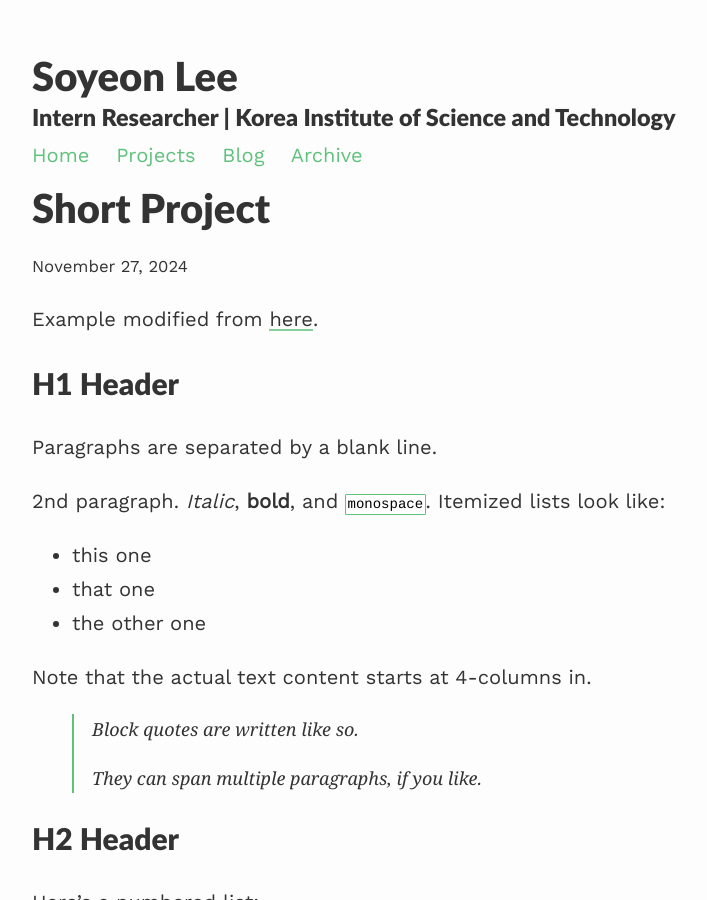
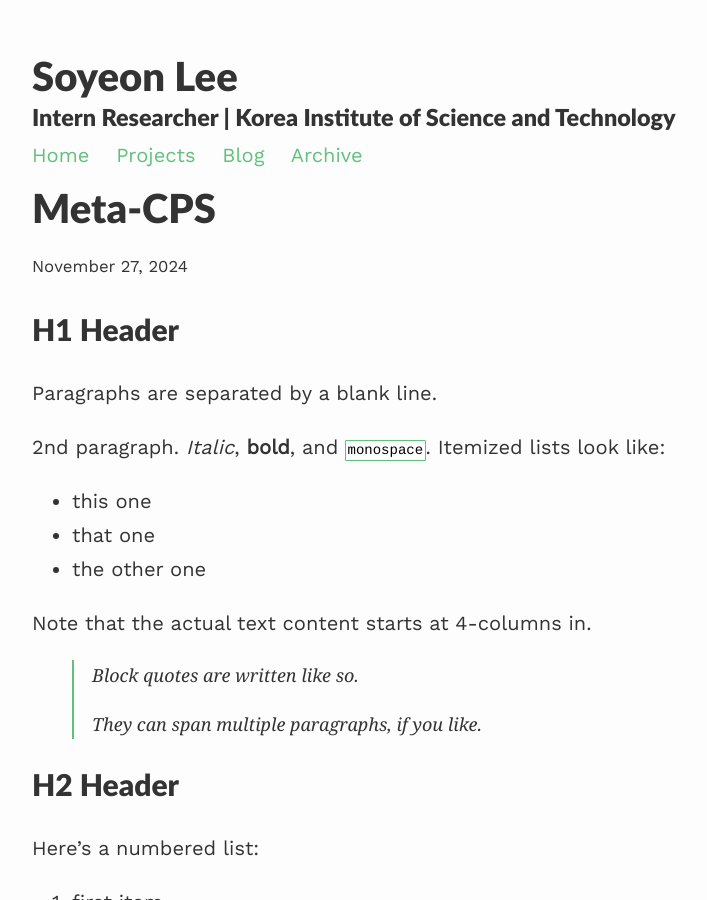
Before and after one commit to soysilver/soysilvery, a Jekyll site: the page built from _projects/shortProject.md, in a window 1280 px wide and 900 px high. Shown: the whole window, without its empty margins (208-915 px from the left). Built offline with Jekyll 4.4.1, drawn with Linux system fonts in a browser that asks for light colours; nearby versions of some CDN libraries; formulas are drawn with MathJax 3.

Commit message:
Update shortProject.md

```diff
--- a/_projects/shortProject.md
+++ b/_projects/shortProject.md
@@ -1,9 +1,9 @@
 ---
 layout: post
-title: Short Project
+title: Meta-CPS
 description: description of the short project which is long enough
 ---
-Example modified from [here](http://www.unexpected-vortices.com/sw/rippledoc/quick-markdown-example.html){:target="_blank"}.
+
 
 H1 Header
 ============
```
